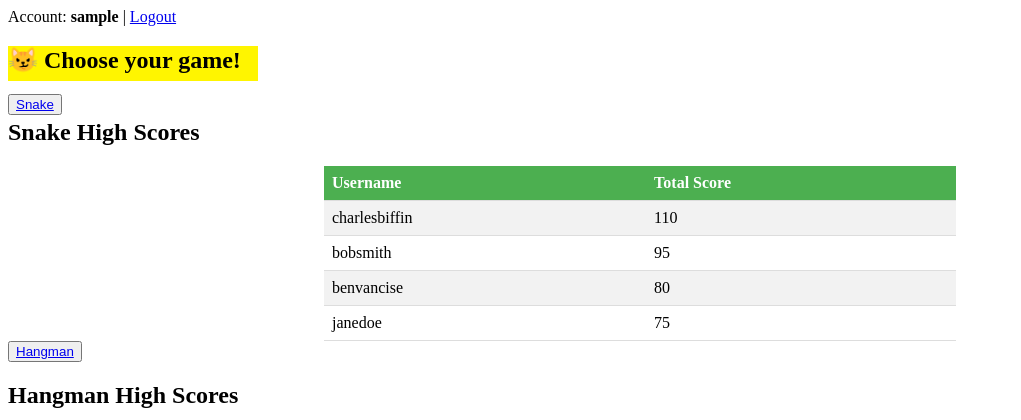
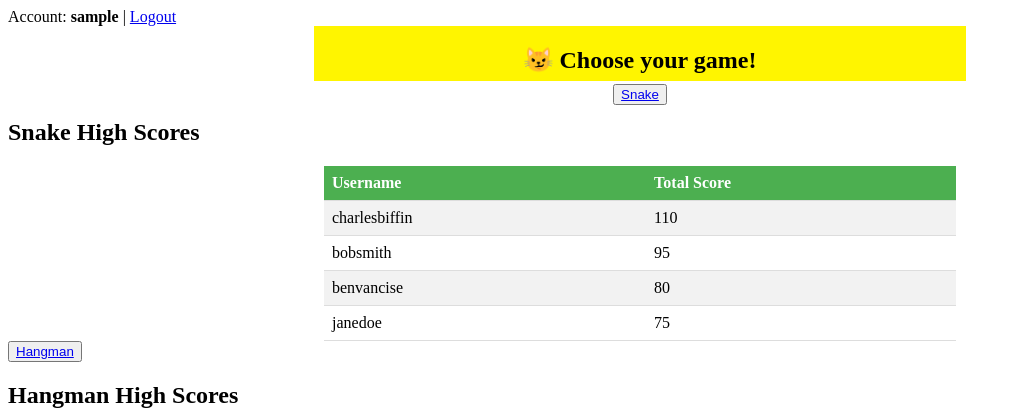
Before and after one commit to BenjaminVC/TippyToeTigers, a PHP site: page /games.php in a window 1280 px wide. Shown: the top 420 px of the page, without its empty margins (0-1021 px from the left). Run offline with PHP 8.4, Linux system fonts and the light colour scheme; the visitor is signed in with stand-in values (Sample User, id 1); data comes from the database, SQL or seed files in the repository.

Commit message:
modified games.php and games.css

```diff
--- a/assets/games.css
+++ b/assets/games.css
@@ -7,8 +7,8 @@
   }
 
   /* The element to apply the animation to */
-  div {
-    width: 250px;
+  #logo {
+    width: 50%;
     height: 35px;
     background-color: orange;
     animation-name: example;
@@ -33,3 +33,9 @@ th {
 tr:nth-child(even) {
     background-color: #f2f2f2;
 }
+.center {
+    margin: auto;
+    width: 50%;
+    padding: 10px;
+    text-align: center;
+}
--- a/games.php
+++ b/games.php
@@ -29,8 +29,8 @@ $hangman_scores = $stmt_hangman->fetchAll(PDO::FETCH_ASSOC);
     <body>
         <?php  echo 'Account: <strong>' . $_SESSION['username'] .
         '</strong> | <a href="logout.php">Logout</a>';?>
-    	<div>
-            <h2>😼 Choose your game!</h2>
+    	<div class="center" id="logo">
+            <h2 class="center">😼 Choose your game!</h2>
 
     	    <button><a href="snake.php">Snake</a></button>
 
```
